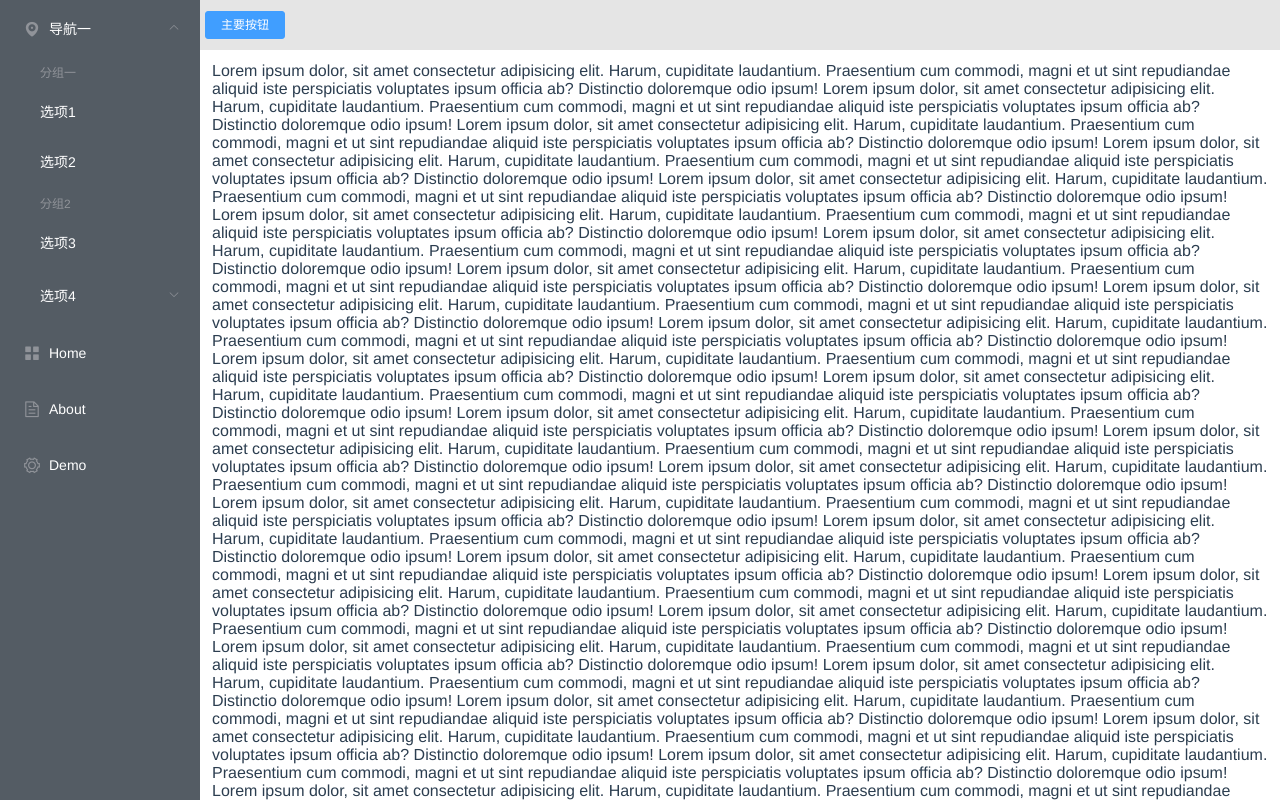
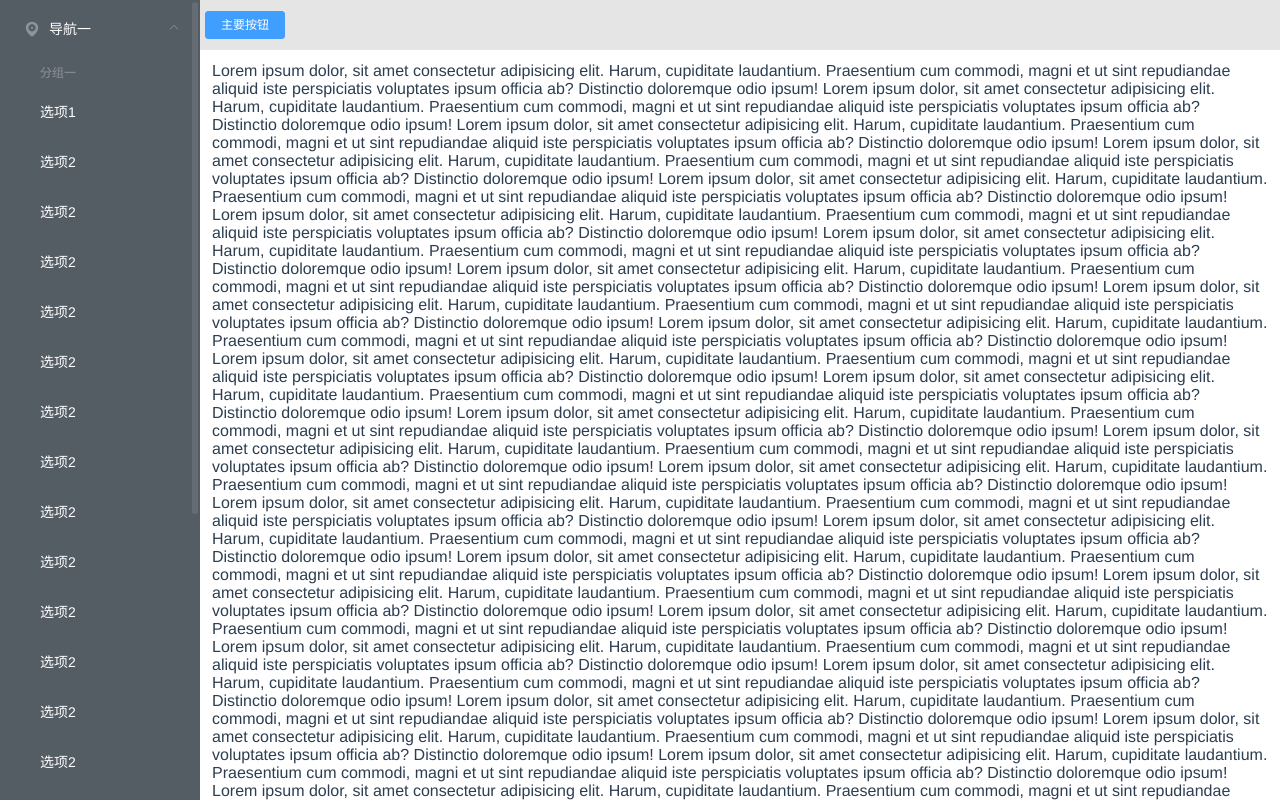
Before and after one commit to chenjiezi/blog-1, a Vue app in the folder blog-admin/: page /demo in a window 1280 px wide. Both pictures are taken after a click on the element "导航一". Built offline with nearby package versions, Linux system fonts and the light colour scheme.

Commit message:
封装Menu组件

```diff
--- /dev/null
+++ b/blog-admin/src/layout/Menu.vue
@@ -0,0 +1,119 @@
+<!-- menu -->
+<template>
+  <div class='menu'>
+    <el-scrollbar wrapStyle="overflow-x: hidden;" style="height:100%;">
+      <el-menu default-active="2" class="el-menu-vertical-demo" router :collapse-transition="false" @select="handleSelect" @open="handleOpen" @close="handleClose" background-color="#545c64" text-color="#fff" active-text-color="#ffd04b" :collapse="!isShow">
+        <el-submenu index="1">
+          <template slot="title">
+            <i class="el-icon-location"></i>
+            <span>导航一</span>
+          </template>
+          <el-menu-item-group>
+            <template slot="title">分组一</template>
+            <el-menu-item index="1-1">选项1</el-menu-item>
+            <el-menu-item index="1-2">选项2</el-menu-item>
+            <el-menu-item index="1-3">选项2</el-menu-item>
+            <el-menu-item index="1-4">选项2</el-menu-item>
+            <el-menu-item index="1-5">选项2</el-menu-item>
+            <el-menu-item index="1-6">选项2</el-menu-item>
+            <el-menu-item index="1-7">选项2</el-menu-item>
+            <el-menu-item index="1-8">选项2</el-menu-item>
+            <el-menu-item index="1-9">选项2</el-menu-item>
+            <el-menu-item index="1-11">选项2</el-menu-item>
+            <el-menu-item index="1-12">选项2</el-menu-item>
+            <el-menu-item index="1-13">选项2</el-menu-item>
+            <el-menu-item index="1-14">选项2</el-menu-item>
+            <el-menu-item index="11">选项2</el-menu-item>
+            <el-menu-item index="1-16">选项2</el-menu-item>
+            <el-menu-item index="1-23">选项2</el-menu-item>
+            <el-menu-item index="1-22">选项2</el-menu-item>
+          </el-menu-item-group>
+          <el-menu-item-group title="分组2">
+            <el-menu-item index="1-3">选项3</el-menu-item>
+          </el-menu-item-group>
+          <el-submenu index="1-4" :popper-append-to-body="true">
+            <template slot="title">选项4</template>
+            <el-menu-item index="1-4-1">选项1</el-menu-item>
+          </el-submenu>
+        </el-submenu>
+        <el-menu-item index="/">
+          <i class="el-icon-menu"></i>
+          <span slot="title">Home</span>
+        </el-menu-item>
+        <el-menu-item index="/about">
+          <i class="el-icon-document"></i>
+          <span slot="title">About</span>
+        </el-menu-item>
+        <el-menu-item index="/demo">
+          <i class="el-icon-setting"></i>
+          <span slot="title">Demo</span>
+        </el-menu-item>
+      </el-menu>
+    </el-scrollbar>
+  </div>
+</template>
+
+<script>
+// 这里可以导入其他文件（比如：组件，工具js，第三方插件js，json文件，图片文件等等）
+// 例如：import 《组件名称》 from '《组件路径》';
+
+export default {
+  // import引入的组件需要注入到对象中才能使用
+  components: {},
+  data () {
+    // 这里存放数据
+    return {
+
+    }
+  },
+  // 监听属性 类似于data概念
+  computed: {
+    isShow () {
+      return this.$store.state.isStretch
+    }
+  },
+  // 监控data中的数据变化
+  watch: {
+  },
+  // 方法集合
+  methods: {
+    handleSelect (key, keyPath) {
+      if (this.$store.state.device === 'mobile' && keyPath[0].indexOf('/') >= 0) {
+        this.$store.commit('isStretchCharge')
+      }
+      // console.log(key, keyPath)
+    },
+    handleOpen (key, keyPath) {
+      // this.$store.commit('isStretchCharge')
+      console.log(key, keyPath)
+    },
+    handleClose (key, keyPath) {
+      console.log(key, keyPath)
+    }
+  },
+  // 生命周期 - 创建完成（可以访问当前this实例）
+  created () {
+
+  },
+  // 生命周期 - 挂载完成（可以访问DOM元素）
+  mounted () {
+
+  },
+  beforeCreate () { }, // 生命周期 - 创建之前
+  beforeMount () { }, // 生命周期 - 挂载之前
+  beforeUpdate () { }, // 生命周期 - 更新之前
+  updated () { }, // 生命周期 - 更新之后
+  beforeDestroy () { }, // 生命周期 - 销毁之前
+  destroyed () { }, // 生命周期 - 销毁完成
+  activated () { } // 如果页面有keep-alive缓存功能，这个函数会触发
+}
+</script>
+<style lang='scss' scoped>
+//@import url(); 引入公共css类
+.menu {
+  height: 100%;
+}
+.el-menu-vertical-demo {
+  border: none;
+}
+</style>
--- a/blog-admin/src/layout/Sidebar.vue
+++ b/blog-admin/src/layout/Sidebar.vue
@@ -1,75 +1,11 @@
-<!-- side -->
+<!-- sidebar -->
 <template>
-  <div class="side" :class="{'side_hidden': !isShow}" :style="{display: isMobilex}">
-    <el-scrollbar wrapStyle="overflow-x: hidden;" style="height:100%;">
-      <el-menu default-active="2" class="el-menu-vertical-demo" router :collapse-transition="false" @open="handleOpen" @close="handleClose" background-color="#545c64" text-color="#fff" active-text-color="#ffd04b" :collapse="!isShow">
-        <el-submenu index="1">
-          <template slot="title">
-            <i class="el-icon-location"></i>
-            <span>导航一</span>
-          </template>
-          <el-menu-item-group>
-            <template slot="title">分组一</template>
-            <el-menu-item index="1-1">选项1</el-menu-item>
-            <el-menu-item index="1-2">选项2</el-menu-item>
-          </el-menu-item-group>
-          <el-menu-item-group title="分组2">
-            <el-menu-item index="1-3">选项3</el-menu-item>
-          </el-menu-item-group>
-          <el-submenu index="1-4">
-            <template slot="title">选项4</template>
-            <el-menu-item index="1-4-1">选项1</el-menu-item>
-          </el-submenu>
-        </el-submenu>
-        <el-menu-item index="/">
-          <i class="el-icon-menu"></i>
-          <span slot="title">Home</span>
-        </el-menu-item>
-        <el-menu-item index="/about">
-          <i class="el-icon-document"></i>
-          <span slot="title">About</span>
-        </el-menu-item>
-        <el-menu-item index="/demo">
-          <i class="el-icon-setting"></i>
-          <span slot="title">Demo</span>
-        </el-menu-item>
-      </el-menu>
-    </el-scrollbar>
+  <div class="sidebar">
+    <div class="side" :class="{'side_hidden': !isShow}" :style="{display: isMobilex}">
+      <Menu></Menu>
+    </div>
     <el-drawer custom-class="el_drawer" :visible="isDrawer" direction="ltr" :show-close="false" :before-close="handleDrawerClose" size="200px">
-      <el-scrollbar wrapStyle="overflow-x: hidden;" style="height:100%;">
-        <el-menu default-active="2" class="el-menu-vertical-demo" router :collapse-transition="false" @select="handleSelect" @open="handleOpen" @close="handleClose" background-color="#545c64" text-color="#fff" active-text-color="#ffd04b" :collapse="!isShow">
-          <el-submenu index="1">
-            <template slot="title">
-              <i class="el-icon-location"></i>
-              <span>导航一</span>
-            </template>
-            <el-menu-item-group>
-              <template slot="title">分组一</template>
-              <el-menu-item index="1-1">选项1</el-menu-item>
-              <el-menu-item index="1-2">选项2</el-menu-item>
-            </el-menu-item-group>
-            <el-menu-item-group title="分组2">
-              <el-menu-item index="1-3">选项3</el-menu-item>
-            </el-menu-item-group>
-            <el-submenu index="1-4">
-              <template slot="title">选项4</template>
-              <el-menu-item index="1-4-1">选项1</el-menu-item>
-            </el-submenu>
-          </el-submenu>
-          <el-menu-item index="/home">
-            <i class="el-icon-menu"></i>
-            <span slot="title">Home</span>
-          </el-menu-item>
-          <el-menu-item index="/about">
-            <i class="el-icon-document"></i>
-            <span slot="title">About</span>
-          </el-menu-item>
-          <el-menu-item index="/demo">
-            <i class="el-icon-setting"></i>
-            <span slot="title">Demo</span>
-          </el-menu-item>
-        </el-menu>
-      </el-scrollbar>
+      <Menu></Menu>
     </el-drawer>
   </div>
 </template>
@@ -77,9 +13,12 @@
 <script>
 // 这里可以导入其他文件（比如：组件，工具js，第三方插件js，json文件，图片文件等等）
 // 例如：import 《组件名称》 from '《组件路径》';
+import Menu from './Menu.vue'
 export default {
   // import引入的组件需要注入到对象中才能使用
-  components: {},
+  components: {
+    Menu
+  },
   data () {
     // 这里存放数据
     return {
@@ -103,19 +42,6 @@ export default {
   methods: {
     handleDrawerClose (done) {
       this.$store.commit('isStretchCharge')
-    },
-    handleSelect (key, keyPath) {
-      if (keyPath[0].indexOf('/') >= 0) {
-        this.$store.commit('isStretchCharge')
-      }
-      console.log(key, keyPath)
-    },
-    handleOpen (key, keyPath) {
-      // this.$store.commit('isStretchCharge')
-      console.log(key, keyPath)
-    },
-    handleClose (key, keyPath) {
-      console.log(key, keyPath)
     },
     isMobile () {
       const curWidth = document.body.getBoundingClientRect().width
@@ -160,7 +86,6 @@ export default {
   box-sizing: border-box;
   display: flex;
   flex-shrink: 0;
-  // flex-grow: 1;
   flex-direction: column;
   background: #545c64;
   transition: width 0.1s;
@@ -178,8 +103,4 @@ export default {
 .side_hidden {
   width: 64px;
 }
-
-.el-menu-vertical-demo {
-  border: none;
-}
 </style>
```
